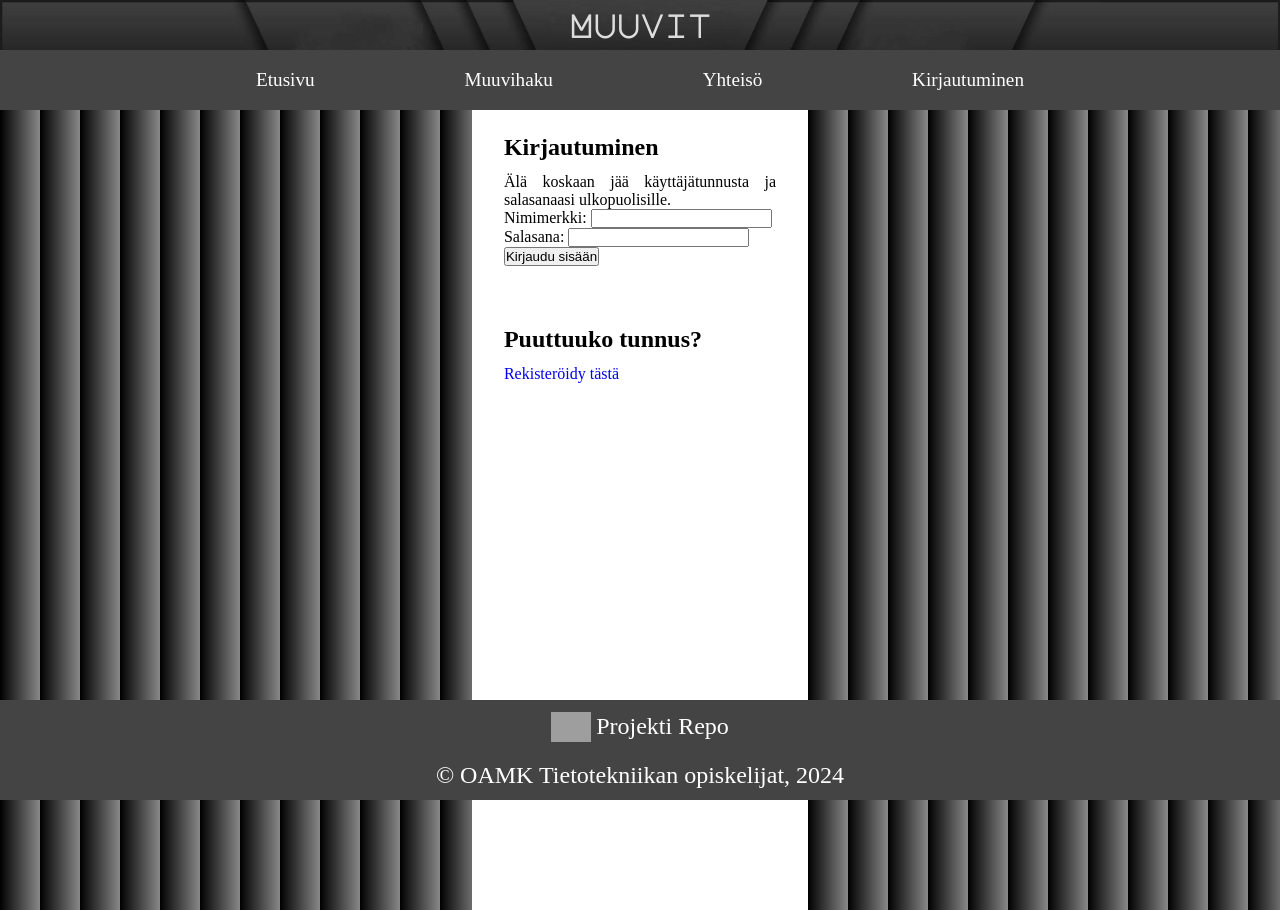
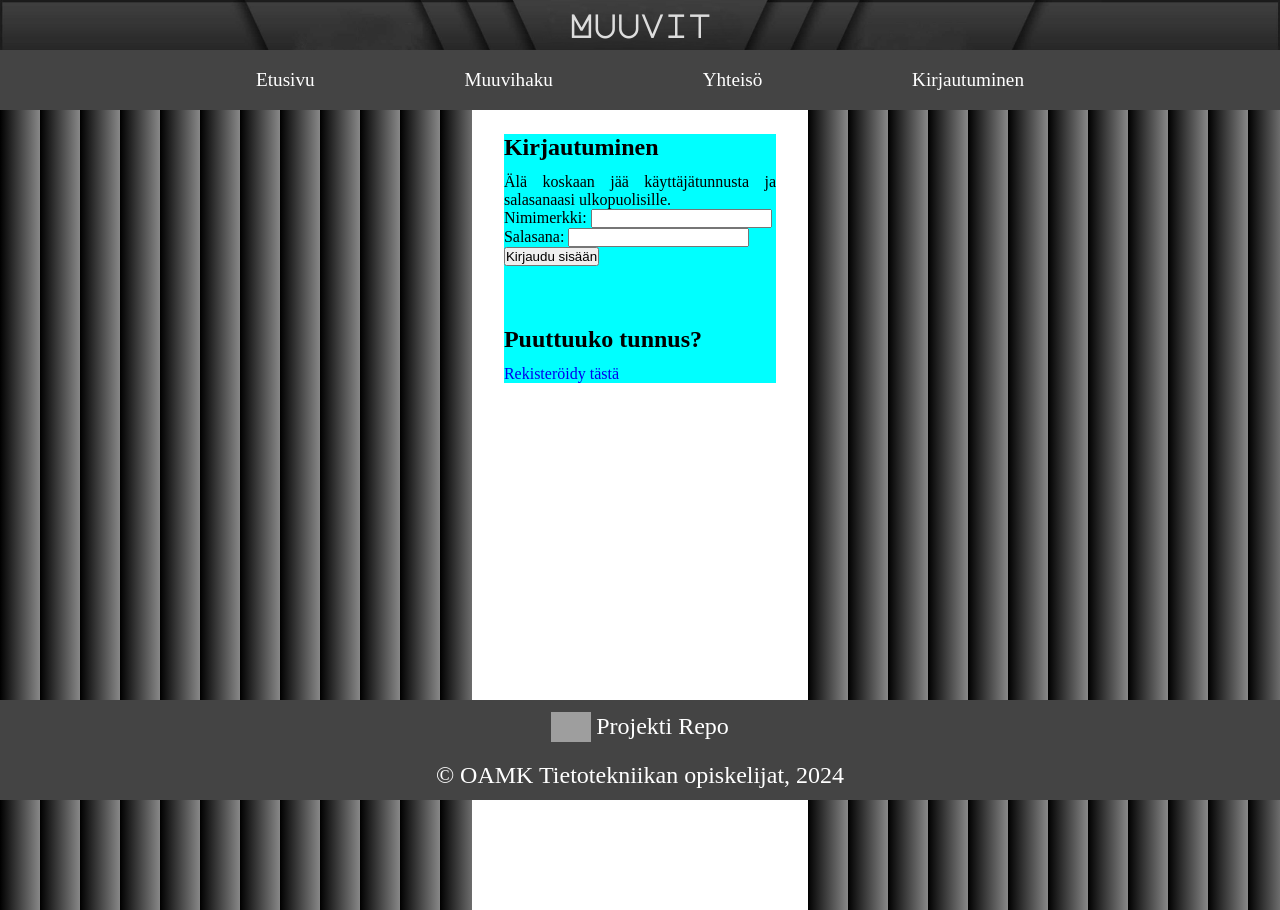
Before and after one commit to TVT23KM-1/Muuvit, a React (Vite) app in the folder front/: page /login in a window 1280 px wide. Built offline with nearby package versions, Linux system fonts and the light colour scheme; grey boxes are pictures that could not be loaded.

Commit message:
kirjautuminen onnistuu

```diff
--- a/front/src/components/content/Register.jsx
+++ b/front/src/components/content/Register.jsx
@@ -1,5 +1,6 @@
 import React, { useState } from 'react';
 import axios from 'axios'
+
 
 const Register = () => {
   const [showRegisterForm, setShowRegisterForm] = useState(false)
@@ -14,10 +15,13 @@ const Register = () => {
   }
 
   const register = () => {
-    alert( `${credentials.userName} ${credentials.password}` )
-    axios.post('/createUser', credentials)
+
+    axios.post(`${import.meta.env.VITE_BACKEND_URL}/user/createAccount`, credentials)
     .then(function (response) {
-      console.log(response)
+      console.log(response.data)
+      if (response.status === 200) {
+        console.log('käyttäjä luotu')
+      }
     })
     .catch(function(error) {
       console.log(error)
@@ -43,11 +47,11 @@ const Register = () => {
         </p>
       ) : (
         <div>
-          <p class="info">Täytä molemmat kentät. Nimimerkki on samalla kirjautumistunnuksesi. Se on uniikki, eikä voi olla sama toisella käyttäjällä.</p>
+          <p className="info">Täytä molemmat kentät. Nimimerkki on samalla kirjautumistunnuksesi. Se on uniikki, eikä voi olla sama toisella käyttäjällä.</p>
 
           <p>Nimimerkki: <input className="field" onChange={handleUsernameChange} type="text" placeholder="Valitse nimimerkki" /></p>
           <p>Salasana: <input className="field" onChange={handlePasswordChange} type="text" placeholder="Valitse salasana" /></p>
-          <button class="green" onClick={register}>Rekisteröidy</button>
+          <button className="green" onClick={register}>Rekisteröidy</button>
           <button onClick={closeRegisterForm}>Peruuta</button>
 
         </div>
--- a/front/src/pages/Login.css
+++ b/front/src/pages/Login.css
@@ -0,0 +1,12 @@
+* {
+    margin:0;
+    padding:0;
+}
+
+.login {
+    margin:0;
+    padding:0;
+    width: 100%;
+    length: 100vh;
+    background-color: aqua;
+}
--- a/front/src/pages/Login.jsx
+++ b/front/src/pages/Login.jsx
@@ -1,6 +1,7 @@
 import React, { useState } from 'react'
 import Register from '@content/Register';
 import { useNavigate } from 'react-router-dom';
+import './Login.css'
 
 export default function Login(props) {
  const [username, setUsername] = useState('')
@@ -19,7 +20,7 @@ export default function Login(props) {
 
   return (
 
-    <div className="page">
+    <div className="login">
 
         <h2>Kirjautuminen</h2>
 
```
Also changed, not shown: front/src/images/kangas.jpg (added), 1 other file (tests, documents, lock files or other folders).
